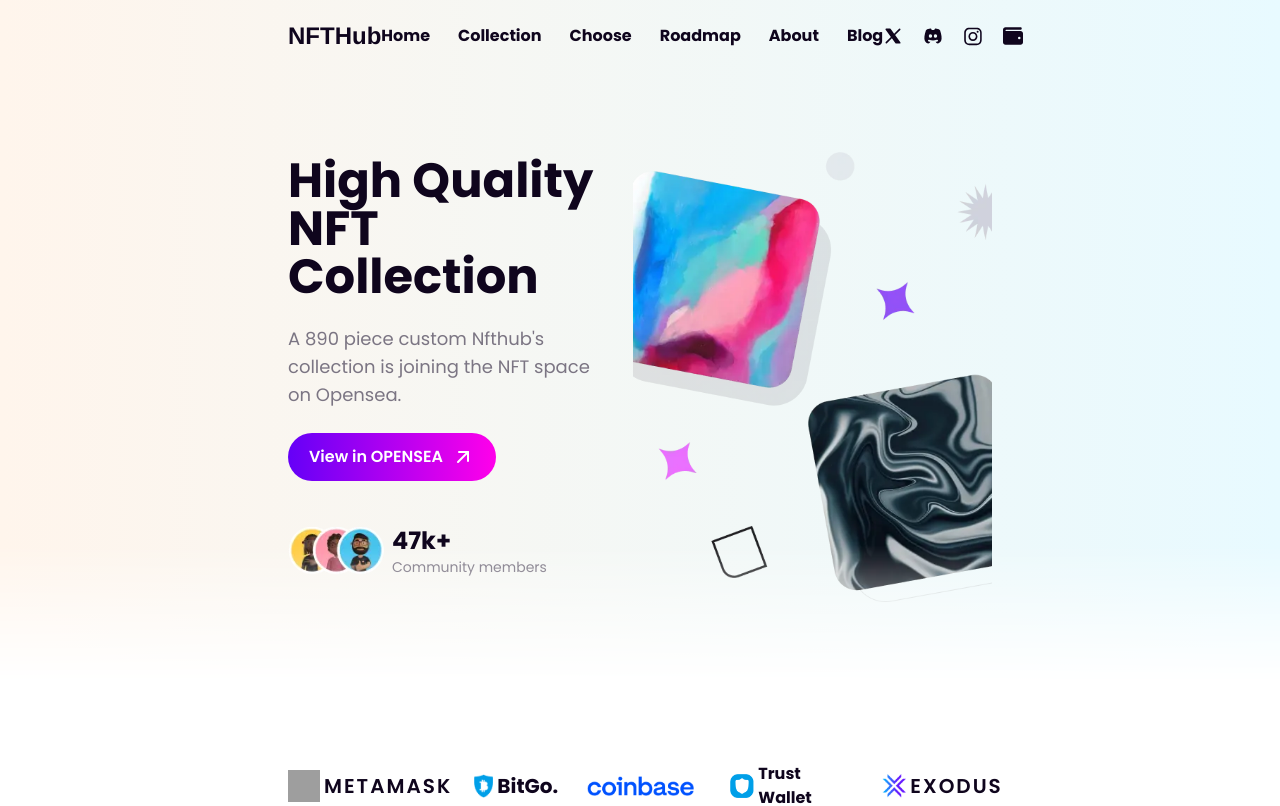
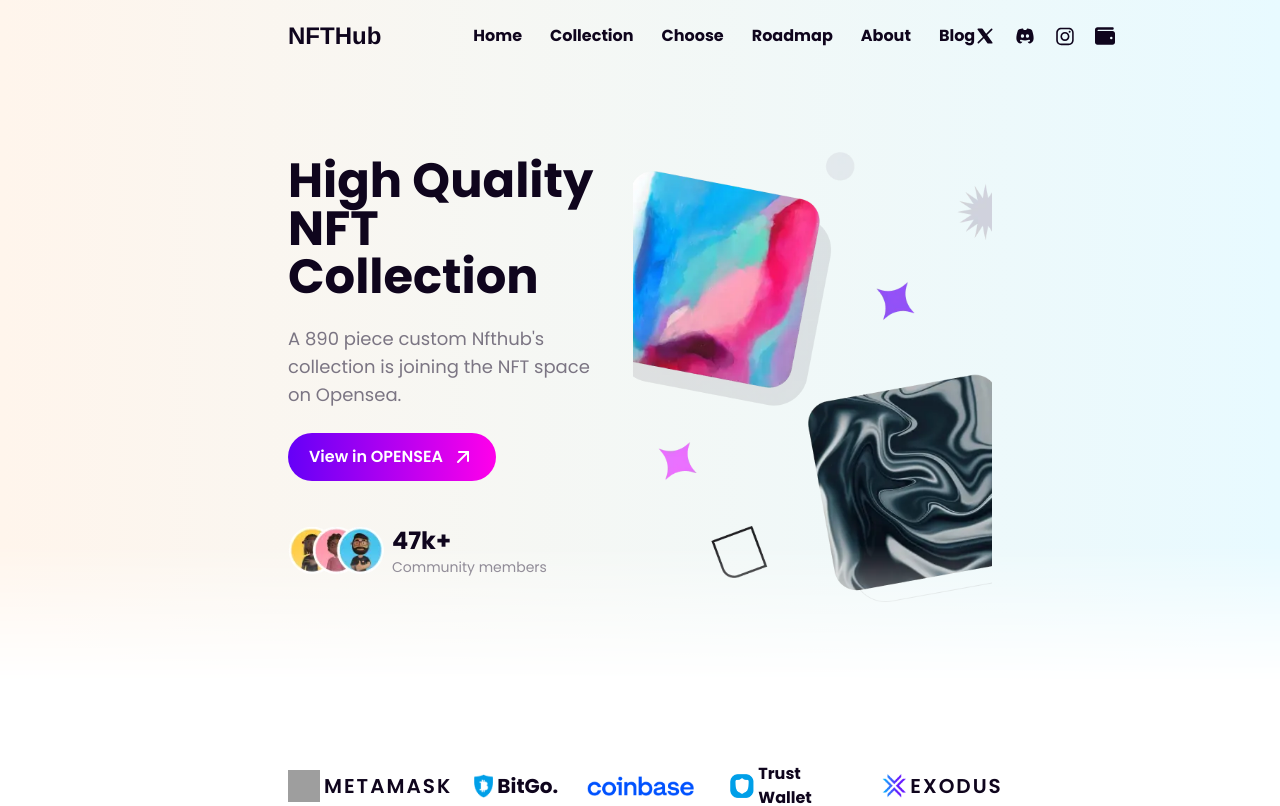
Before and after one commit to Bagse/nfthub, a React (Vite) app: page / in a window 1280 px wide. Shown: the top 806 px of the page. Built offline with nearby package versions, Linux system fonts and the light colour scheme; grey boxes are pictures that could not be loaded.

Commit message:
"Updated Navbar component to include responsive menu toggle with CloseIcon, and rearranged layout and styles for desktop and mobile views."

```diff
--- a/src/components/Navbar.jsx
+++ b/src/components/Navbar.jsx
@@ -2,48 +2,99 @@ import { TwitterIcon } from "./icons/TwitterIcon";
 import { DiscordIcon } from "./icons/DiscordIcon";
 import { InstagramIcon } from "./icons/InstagramIcon";
 import { WalletIcon } from "./icons/WalletIcon";
+import { useState } from "react";
+import { CloseIcon } from "./icons/CloseIcon";
 
 export function Navbar() {
+  const [isOpen, setIsOpen] = useState(false);
+
+  const toggleMenu = () => {
+    setIsOpen(!isOpen);
+  };
+
+  const closeMenu = () => {
+    setIsOpen(false);
+  };
+
   return (
     <header className="flex justify-between items-center place-content-center px-3 lg:px-72 py-5">
-      <h1 className="dark:text-white text-2xl font-semibold nfthub">NFTHub</h1>
-      <nav className="font-bold space-x-7 dark:text-white">
-        <a href="">Home</a>
-        <a href="">Collection</a>
-        <a href="">Choose</a>
-        <a href="">Roadmap</a>
-        <a href="">About</a>
-        <a href="">Blog</a>
+      <h1 className="dark:text-white text-3xl lg:text-2xl font-semibold nfthub">
+        NFTHub
+      </h1>
+      <div className="lg:hidden z-50 relative">
+        <button onClick={toggleMenu} className="border-none">
+          {isOpen ? (
+            <CloseIcon className="w-10 h-10 bg-white rounded-2xl" />
+          ) : (
+            <img src="./icons/menu.svg" className="w-8 h-8" />
+          )}
+        </button>
+      </div>
+
+      <div
+        className={`${
+          isOpen
+            ? "fixed inset-0 bg-white dark:bg-black z-40 outline-none"
+            : "hidden"
+        } lg:flex justify-between lg:pl-16 items-center w-full`}
+      >
+        <nav className="font-bold lg:space-x-7 dark:text-white flex flex-col lg:flex-row pt-16 lg:pt-0 text-xl lg:text-base gap-3 lg:gap-0">
+          <div className="border-b w-full my-2 lg:hidden"></div>
+          <a href="" className="pl-5 lg:pl-0">
+            Home
+          </a>
+          <div className="border-b w-full my-2 lg:hidden"></div>
+          <a href="" className="pl-5 lg:pl-0">
+            Collection
+          </a>
+          <div className="border-b w-full my-2 lg:hidden"></div>
+          <a href="" className="pl-5 lg:pl-0">
+            Choose
+          </a>
+          <div className="border-b w-full my-2 lg:hidden"></div>
+          <a href="" className="pl-5 lg:pl-0">
+            Roadmap
+          </a>
+          <div className="border-b w-full my-2 lg:hidden"></div>
+          <a href="" className="pl-5 lg:pl-0">
+            About
+          </a>
+          <div className="border-b w-full my-2 lg:hidden"></div>
+          <a href="" className="pl-5 lg:pl-0">
+            Blog
+          </a>
+          <div className="border-b w-full my-2 lg:hidden"></div>
         </nav>
-      <div className="flex gap-5 place-items-center">
+        <div className="flex gap-5 place-items-center pl-5 lg:pl-0 pt-5 lg:pt-0">
           <a
             href="http://"
-          className="lg:hover:scale-110 transition-all"
+            className="lg:hover:scale-110 transition-all border p-2 rounded-md lg:border-none lg:p-0"
             alt="Twitter social media icon"
           >
-          <TwitterIcon className="w-5 h-5 dark:text-white" />
+            <TwitterIcon className="w-6 lg:w-5 h-6 lg:h-5 dark:text-white" />
           </a>
           <a
             href="http://"
-          className="lg:hover:scale-110 transition-all"
+            className="lg:hover:scale-110 transition-all border p-2 rounded-md lg:border-none lg:p-0"
             alt="Discord social media icon"
           >
-          <DiscordIcon className="w-5 h-5 dark:text-white" />
+            <DiscordIcon className="w-6 lg:w-5 h-6 lg:h-5 dark:text-white" />
           </a>
           <a
             href="http://"
-          className="lg:hover:scale-110 transition-all"
+            className="lg:hover:scale-110 transition-all border p-2 rounded-md lg:border-none lg:p-0"
             alt="Instagram social media icon"
           >
-          <InstagramIcon className="w-5 h-5 dark:text-white" />
+            <InstagramIcon className="w-6 lg:w-5 h-6 lg:h-5 dark:text-white" />
           </a>
           <a
             href="http://"
-          className="lg:hover:scale-110 transition-all"
+            className="lg:hover:scale-110 transition-all border p-2 rounded-md lg:border-none lg:p-0"
             alt="Wallet icon"
           >
-          <WalletIcon className="w-5 h-5 dark:text-white" />
+            <WalletIcon className="w-6 lg:w-5 h-6 lg:h-5 dark:text-white" />
           </a>
+        </div>
       </div>
     </header>
   );
--- /dev/null
+++ b/src/components/icons/CloseIcon.jsx
@@ -0,0 +1,19 @@
+export function CloseIcon({ ...props }) {
+  return (
+    <svg
+      {...props}
+      xmlns="http://www.w3.org/2000/svg"
+      width="24"
+      height="24"
+      viewBox="0 0 24 24"
+      fill="currentColor"
+    >
+      <path stroke="none" d="M0 0h24v24H0z" fill="none" />
+      <path
+        d="M12 2l.324 .001l.318 .004l.616 .017l.299 .013l.579 .034l.553 .046c4.785 .464 6.732 2.411 7.196 7.196l.046 .553l.034 .579c.005 .098 .01 .198 .013 .299l.017 .616l.005 .642l-.005 .642l-.017 .616l-.013 .299l-.034 .579l-.046 .553c-.464 4.785 -2.411 6.732 -7.196 7.196l-.553 .046l-.579 .034c-.098 .005 -.198 .01 -.299 .013l-.616 .017l-.642 .005l-.642 -.005l-.616 -.017l-.299 -.013l-.579 -.034l-.553 -.046c-4.785 -.464 -6.732 -2.411 -7.196 -7.196l-.046 -.553l-.034 -.579a28.058 28.058 0 0 1 -.013 -.299l-.017 -.616c-.003 -.21 -.005 -.424 -.005 -.642l.001 -.324l.004 -.318l.017 -.616l.013 -.299l.034 -.579l.046 -.553c.464 -4.785 2.411 -6.732 7.196 -7.196l.553 -.046l.579 -.034c.098 -.005 .198 -.01 .299 -.013l.616 -.017c.21 -.003 .424 -.005 .642 -.005zm-1.489 7.14a1 1 0 0 0 -1.218 1.567l1.292 1.293l-1.292 1.293l-.083 .094a1 1 0 0 0 1.497 1.32l1.293 -1.292l1.293 1.292l.094 .083a1 1 0 0 0 1.32 -1.497l-1.292 -1.293l1.292 -1.293l.083 -.094a1 1 0 0 0 -1.497 -1.32l-1.293 1.292l-1.293 -1.292l-.094 -.083z"
+        fill="currentColor"
+        stroke-width="0"
+      />
+    </svg>
+  );
+}
```
Also changed, not shown: public/icons/menu.svg (added). Lines whose indentation alone changed are shown as unchanged.
